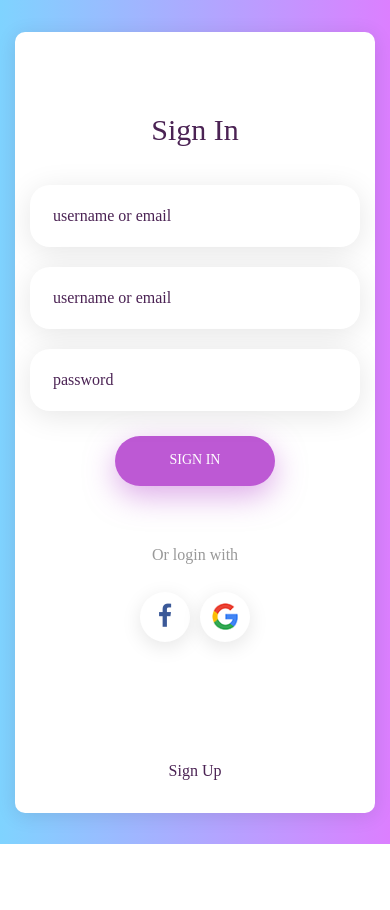
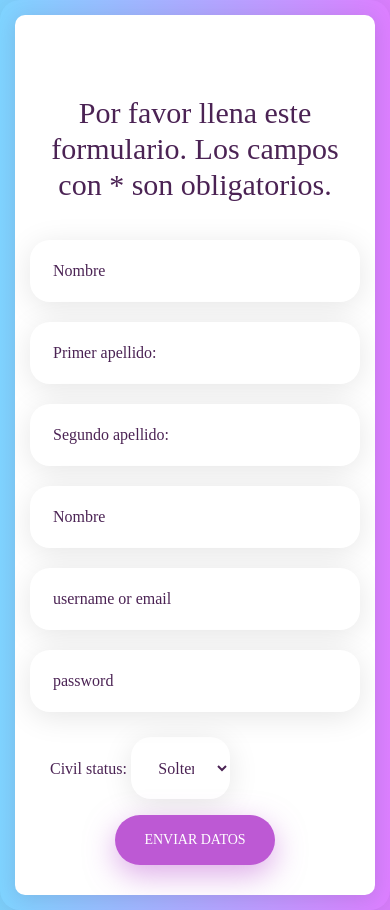
Before and after one commit to isadoraramirez/simple-form, a plain HTML site: page index.html in a window 390 px wide. Before the commit the page ends 844 px from the top, so only its background shows below. Drawn offline with Linux system fonts and the light colour scheme; a web font is replaced by a local one.

Commit message:
select responsive

```diff
--- a/css/main.css
+++ b/css/main.css
@@ -212,11 +212,18 @@ iframe {
   text-align: center;
 }
 
+
 /*------------------------------------------------------------------
 [ Input ]*/
 
 .wrap-input100 {
   width: 100%;
+  position: relative;
+  background-color: #fff;
+  border-radius: 20px;
+}
+.wrap-select{
+  width: 50%;
   position: relative;
   background-color: #fff;
   border-radius: 20px;
@@ -233,6 +240,36 @@ iframe {
   height: 62px;
   background: transparent;
   padding: 0 20px 0 23px;
+}
+.input100-text{
+  font-family: SourceSansPro-Bold;
+  font-size: 16px;
+  color: #4b2354;
+  padding-left:20px;
+}
+.input100-select {
+  border: 0;
+  font-family: SourceSansPro-Bold;
+  font-size: 16px;
+  color: #4b2354;
+  background: transparent;
+  line-height: 1.2;
+
+  width: 30%;
+  height: 62px;
+  padding: 0 20px 0 23px;
+
+  border-radius: 20px;
+  box-shadow: 0 5px 30px 0px rgba(0, 0, 0, 0.1);
+  -moz-box-shadow: 0 5px 30px 0px rgba(0, 0, 0, 0.1);
+  -webkit-box-shadow: 0 5px 30px 0px rgba(0, 0, 0, 0.1);
+  -o-box-shadow: 0 5px 30px 0px rgba(0, 0, 0, 0.1);
+  -ms-box-shadow: 0 5px 30px 0px rgba(0, 0, 0, 0.1);
+
+  -webkit-transition: all 0.4s;
+  -o-transition: all 0.4s;
+  -moz-transition: all 0.4s;
+  transition: all 0.4s;
 }
 
 
--- a/index.html
+++ b/index.html
@@ -34,50 +34,66 @@
 		<div class="wrap-login100 p-l-55 p-r-55 p-t-80 p-b-30">
 			<form class="login100-form validate-form">
 				<span class="login100-form-title p-b-37">
-					Sign In
+					Por favor llena este formulario. Los campos con * son obligatorios.
 				</span>
+
+
+				<div class="row">
+					<div class="col-md-4">
+						<div class="wrap-input100 validate-input m-b-20" data-validate="Nombre">
+							<input  class="input100"  name="username" placeholder="Nombre" type="text" maxlength="80" required="" id="id_name">
+						    <span class="focus-input100"></span>
+						</div>
+					</div>
+					<div class="col-md-4">
+						<div class="wrap-input100 validate-input m-b-20" data-validate="Primer apellido:">
+							<input  class="input100"  name="first_lastname" placeholder="Primer apellido:" type="text" maxlength="80" required="" id="id_name">
+						    <span class="focus-input100"></span>
+						</div>
+					</div>
+					<div class="col-md-4">
+						<div class="wrap-input100 validate-input m-b-20" data-validate="Segundo apellido:">
+							<input  class="input100"  name="first_lastname" placeholder="Segundo apellido:" type="text" maxlength="80" required="" id="id_name">
+						    <span class="focus-input100"></span>
+						</div>
+					</div>
+				</div>
+
+
+				<div class="wrap-input100 validate-input m-b-20" data-validate="Nombre">
+					<input class="input100" type="text" name="username" placeholder="Nombre">
+					<span class="focus-input100"></span>
+				</div>
 
 				<div class="wrap-input100 validate-input m-b-20" data-validate="Enter username or email">
 					<input class="input100" type="text" name="username" placeholder="username or email">
 					<span class="focus-input100"></span>
 				</div>
-				<div class="wrap-input100 validate-input m-b-20" data-validate="Enter username or email">
-					<input class="input100" type="text" name="username" placeholder="username or email">
-					<span class="focus-input100"></span>
-				</div>
-
 				<div class="wrap-input100 validate-input m-b-25" data-validate = "Enter password">
 					<input class="input100" type="password" name="pass" placeholder="password">
 					<span class="focus-input100"></span>
 				</div>
 
+
+				<div class="form-group">
+					<label for="id_civil_status" class="input100-text">Civil status:</label>
+					<select class="input100-select" name="civil_status" id="id_civil_status">
+						<option value="S" selected="">Soltero</option>
+						<option value="C">Casado</option>
+						<option value="U">Unión Libre</option>
+					</select>
+					<span class="focus-input100"></span>
+
+				</div>
+
+
+
 				<div class="container-login100-form-btn">
 					<button class="login100-form-btn">
-						Sign In
+						Enviar datos
 					</button>
 				</div>
 
-				<div class="text-center p-t-57 p-b-20">
-					<span class="txt1">
-						Or login with
-					</span>
-				</div>
-
-				<div class="flex-c p-b-112">
-					<a href="#" class="login100-social-item">
-						<i class="fa fa-facebook-f"></i>
-					</a>
-
-					<a href="#" class="login100-social-item">
-						<img src="images/icons/icon-google.png" alt="GOOGLE">
-					</a>
-				</div>
-
-				<div class="text-center">
-					<a href="#" class="txt2 hov1">
-						Sign Up
-					</a>
-				</div>
 			</form>
 
 
```
